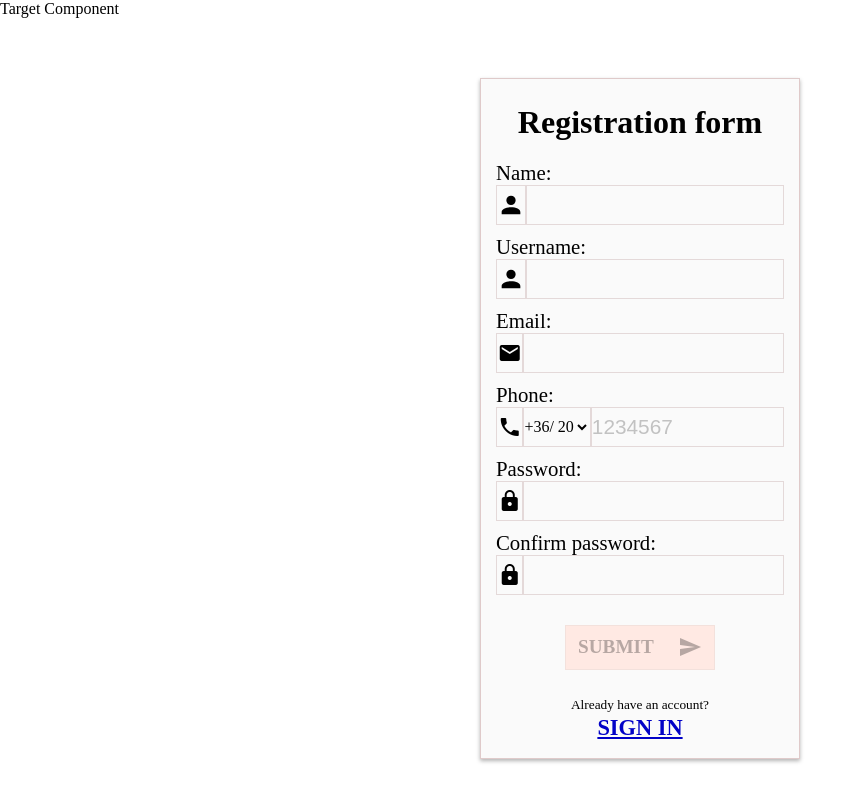
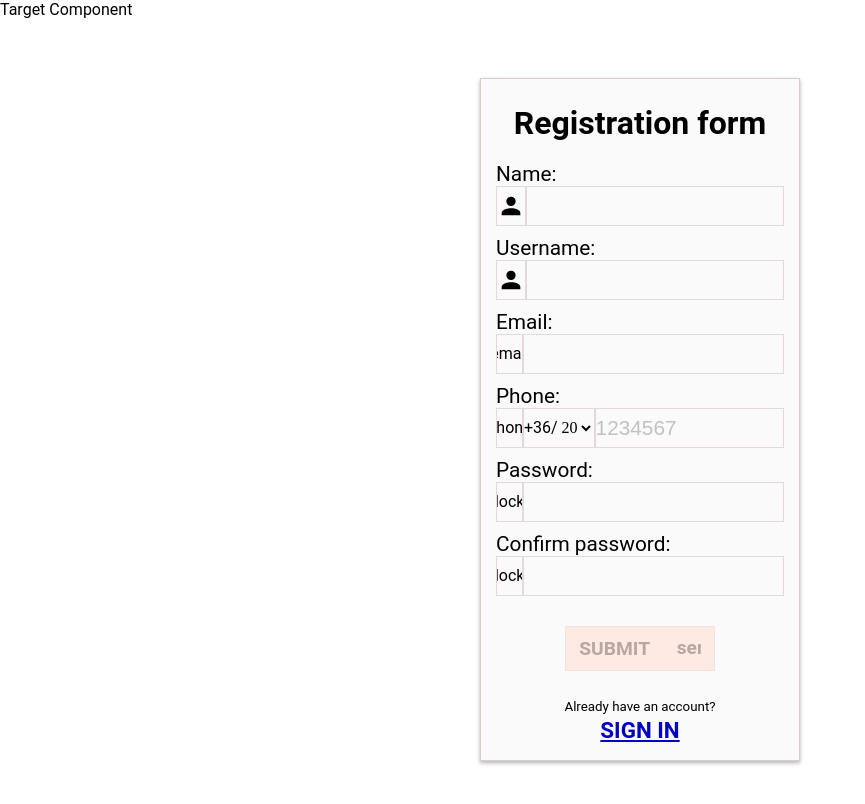
Before and after one commit to benstonemountain/authroute, an Angular app: page /registration in a window 1280 px wide. Shown: the top 804 px of the page, without its empty margins (0-865 px from the left). Built offline with nearby package versions, Linux system fonts and the light colour scheme.

Commit message:
add changes

```diff
--- a/angular.json
+++ b/angular.json
@@ -26,8 +26,8 @@
             ],
             "styles": [
               "@angular/material/prebuilt-themes/indigo-pink.css",
-              "src/styles.css",
-              "node_modules/material-design-icons/iconfont/material-icons.css"
+              "src/styles.css"
+
             ],
             "scripts": []
           },
--- a/src/app/registration/registration.component.html
+++ b/src/app/registration/registration.component.html
@@ -66,6 +66,8 @@
       </div>
     </div>
 
+
+    <!-- CONFIRM PASSWORD -->
     <div class="input-box confirm-password-content">
       <label for="confirm-password">Confirm password: </label>
 
--- a/src/app/registration/registration.component.ts
+++ b/src/app/registration/registration.component.ts
@@ -1,12 +1,22 @@
 import { Component } from '@angular/core';
-import { AbstractControl, FormBuilder, FormControl, Validators } from '@angular/forms';
+import {
+  AbstractControl,
+  FormBuilder,
+  FormControl,
+  FormGroup,
+  Validators,
+} from '@angular/forms';
 
 import { HttpClient } from '@angular/common/http';
 import { catchError } from 'rxjs';
 import { Router } from '@angular/router';
 
-import { onPhoneValidate, onEmailValidate, onPasswordValidate, passwordMatchValidator } from '../validators/validator';
-
+import {
+  onPhoneValidate,
+  onEmailValidate,
+  onPasswordValidate,
+  passwordMatchValidator,
+} from '../validators/validator';
 
 @Component({
   selector: 'app-registration',
@@ -15,53 +25,46 @@ import { onPhoneValidate, onEmailValidate, onPasswordValidate, passwordMatchVali
 })
 export class RegistrationComponent {
   public error: string | null = null;
+  registrationForm!: FormGroup;
 
+  ngOnInit() {
+    console.log('ngOninit fut');
+    this.registrationForm = this.formBuilder.group({
+      name: ['', [Validators.required]],
 
-  registrationForm = this.formBuilder.group({
-    name: ['',[Validators.required],],
+      userName: ['', [Validators.required, Validators.maxLength(10)]],
 
-    userName: [
-      '', [Validators.required, Validators.maxLength(10)],],
+      email: ['', [Validators.required, onEmailValidate()]],
 
-    email: [
-      '', [Validators.required, onEmailValidate()],],
-
-    phone:['',{validators: [Validators.required, onPhoneValidate()]},],
+      phone: ['', { validators: [Validators.required, onPhoneValidate()] }],
 
       dialingCode: ['20'],
 
-    password: ['',
+      password: [
+        '',
         {
           validators: [Validators.required, onPasswordValidate],
         },
       ],
-    confirmPassword: [
-      '',
-      {
-        validators: [Validators.required],
-      },
-
-
-    ],
-
-
-  },
-      {validator: passwordMatchValidator}
-  );
+      confirmPassword: [''],
+    });
+    this.registrationForm
+      .get('confirmPassword')
+      ?.setValidators([
+        Validators.required,
+        passwordMatchValidator(this.registrationForm),
+      ]);
+  }
 
   constructor(
     private formBuilder: FormBuilder,
     private httpClient: HttpClient,
-    private router: Router,
-
+    private router: Router
   ) {}
 
-
-  get formControls () {return this.registrationForm.controls}
-
-
-
-
+  get formControls() {
+    return this.registrationForm.controls;
+  }
 
   // telefonszámhoz -, +, . és "e" is tiltott
   preventInvalidCharacters(event: KeyboardEvent) {
@@ -73,25 +76,21 @@ export class RegistrationComponent {
     }
   }
 
-
-
-
-
-
   public onRegistration() {
     console.log(this.registrationForm.value);
 
+    const { name, userName, email, dialingCode, phone, password } =
+      this.registrationForm.value;
 
-    const {name,
-      username,
+    this.httpClient
+      .post('http://localhost:3000/register', {
+        name,
+        userName,
         email,
         dialingCode,
         phone,
-      password } = this.registrationForm.value;
-
-
-    this.httpClient
-      .post('http://localhost:3000/register', {name, username, email, dialingCode, phone, password})
+        password,
+      })
       .pipe(
         catchError((error) => {
           this.error = error.error;
--- a/src/app/validators/validator.ts
+++ b/src/app/validators/validator.ts
@@ -58,16 +58,18 @@ export function onPasswordValidate(control: AbstractControl): ValidationErrors|
 
 }
 
-export function passwordMatchValidator(formGroup: AbstractControl) {
+export function passwordMatchValidator(formGroup: AbstractControl): ValidatorFn {
+
+ return (control: AbstractControl): ValidationErrors | null => {
   const passwordControl = formGroup.get('password');
-  const confirmPasswordControl = formGroup.get('confirmPassword');
+  const confirmPasswordControl = control.value;
 
   if(!passwordControl || !confirmPasswordControl) return null;
 
 
-  if (passwordControl.value !== confirmPasswordControl.value) {
+  if (passwordControl.value !== confirmPasswordControl) {
     return { passwordMismatch: true };
   } else {
     return null;
   }
-}
+ }}
--- a/src/styles.css
+++ b/src/styles.css
@@ -5,3 +5,7 @@
 }
 
 html, body { height: 100%; }
+
+
+html, body { height: 100%; }
+body { margin: 0; font-family: Roboto, "Helvetica Neue", sans-serif; }
```
Also changed, not shown: src/app/db.json (+8 -0 lines), package.json (line endings or trailing spaces). Lines whose indentation alone changed are shown as unchanged.
